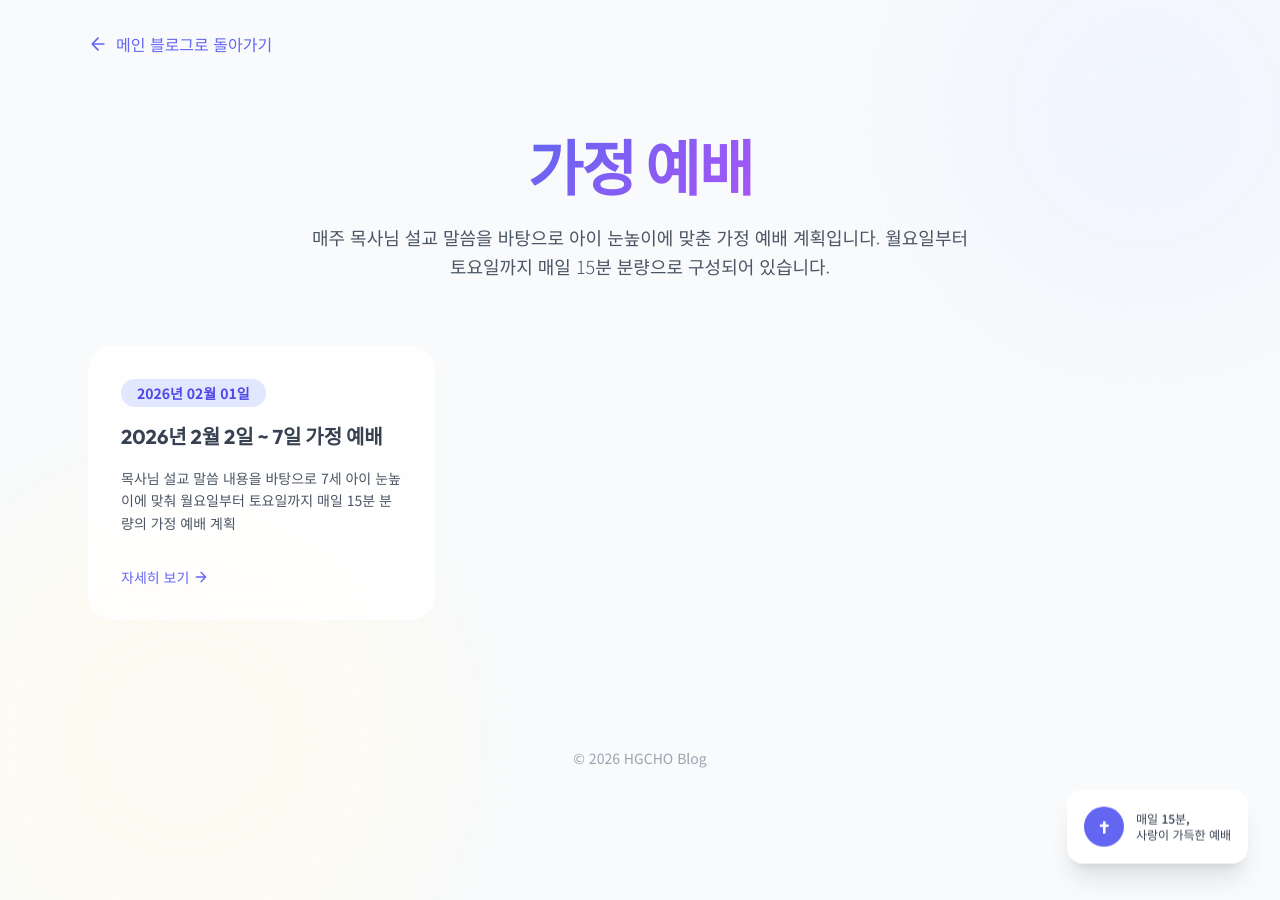
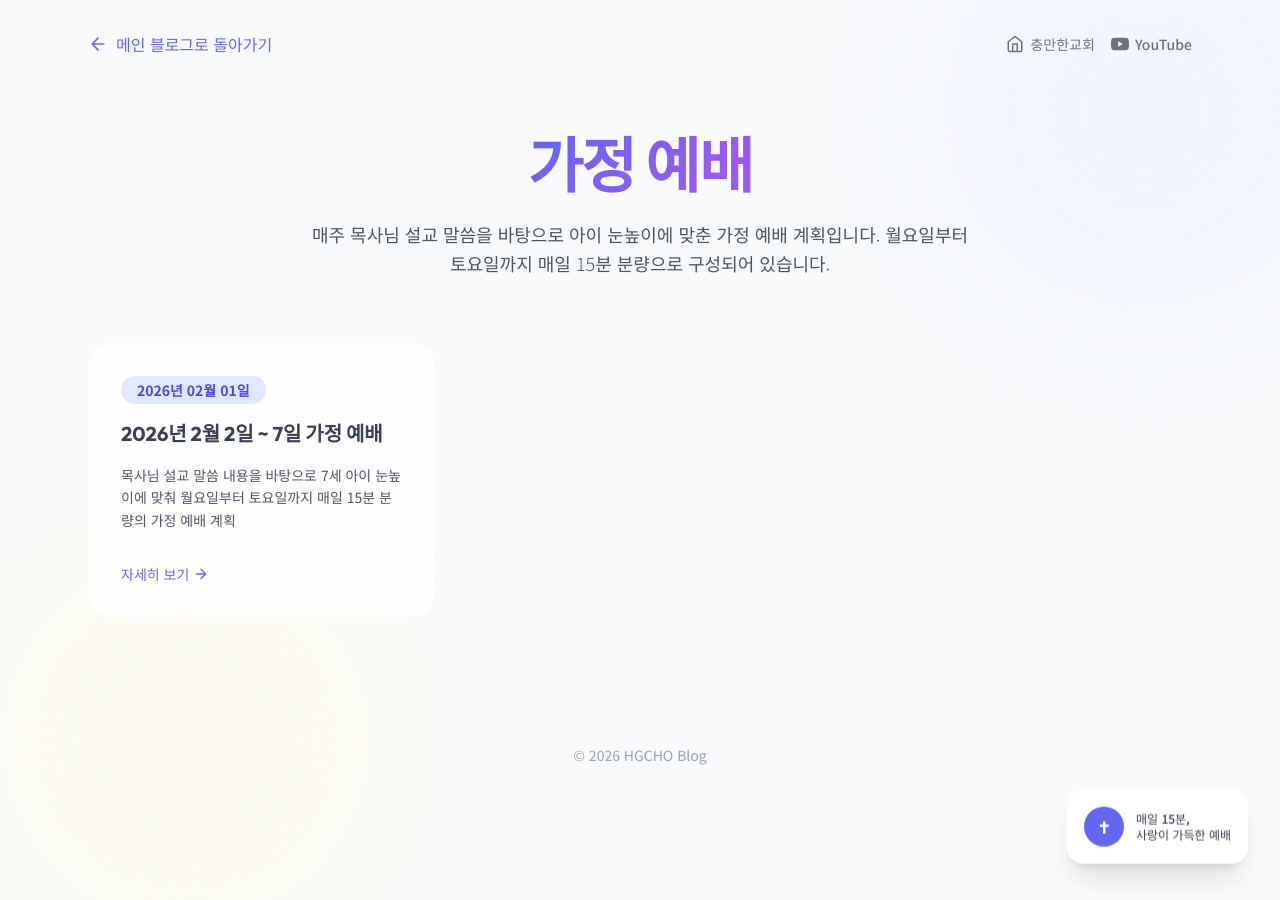
Before and after one commit to HyegeunCho/hyegeuncho.github.io, a Jekyll site: the page built from familyworship/index.html, in a window 1280 px wide. Built offline with Jekyll 4.4.1, drawn with Linux system fonts in a browser that asks for light colours; nearby versions of some CDN libraries.

Commit message:
외부 링크 추가

```diff
--- a/_layouts/familyworship-list.html
+++ b/_layouts/familyworship-list.html
@@ -74,6 +74,22 @@
             color: #4f46e5;
             transform: translateX(-4px);
         }
+        .external-link {
+            display: inline-flex;
+            align-items: center;
+            gap: 0.375rem;
+            color: #6b7280;
+            font-size: 0.875rem;
+            font-weight: 500;
+            transition: all 0.2s;
+        }
+        .external-link:hover {
+            color: #6366f1;
+        }
+        .external-link svg {
+            width: 18px;
+            height: 18px;
+        }
     </style>
 </head>
 <body class="antialiased selection:bg-indigo-100 selection:text-indigo-700">
@@ -85,13 +101,28 @@
     </div>
 
     <!-- Back Navigation -->
-    <nav class="max-w-6xl mx-auto px-6 pt-8">
+    <nav class="max-w-6xl mx-auto px-6 pt-8 flex justify-between items-center">
         <a href="{{ site.baseurl }}/" class="back-link">
             <svg xmlns="http://www.w3.org/2000/svg" width="20" height="20" viewBox="0 0 24 24" fill="none" stroke="currentColor" stroke-width="2" stroke-linecap="round" stroke-linejoin="round">
                 <path d="M19 12H5M12 19l-7-7 7-7"/>
             </svg>
             메인 블로그로 돌아가기
         </a>
+        <div class="flex items-center gap-4">
+            <a href="https://jesusfull.com/" target="_blank" rel="noopener noreferrer" class="external-link">
+                <svg xmlns="http://www.w3.org/2000/svg" viewBox="0 0 24 24" fill="none" stroke="currentColor" stroke-width="2" stroke-linecap="round" stroke-linejoin="round">
+                    <path d="M3 9l9-7 9 7v11a2 2 0 0 1-2 2H5a2 2 0 0 1-2-2z"/>
+                    <polyline points="9 22 9 12 15 12 15 22"/>
+                </svg>
+                충만한교회
+            </a>
+            <a href="https://www.youtube.com/@chungmanhanchurch5333" target="_blank" rel="noopener noreferrer" class="external-link">
+                <svg xmlns="http://www.w3.org/2000/svg" viewBox="0 0 24 24" fill="currentColor">
+                    <path d="M23.498 6.186a3.016 3.016 0 0 0-2.122-2.136C19.505 3.545 12 3.545 12 3.545s-7.505 0-9.377.505A3.017 3.017 0 0 0 .502 6.186C0 8.07 0 12 0 12s0 3.93.502 5.814a3.016 3.016 0 0 0 2.122 2.136c1.871.505 9.376.505 9.376.505s7.505 0 9.377-.505a3.015 3.015 0 0 0 2.122-2.136C24 15.93 24 12 24 12s0-3.93-.502-5.814zM9.545 15.568V8.432L15.818 12l-6.273 3.568z"/>
+                </svg>
+                YouTube
+            </a>
+        </div>
     </nav>
 
     {{ content }}
```
Also changed, not shown: _layouts/familyworship.html (+32 -1 lines), 3 other files.
